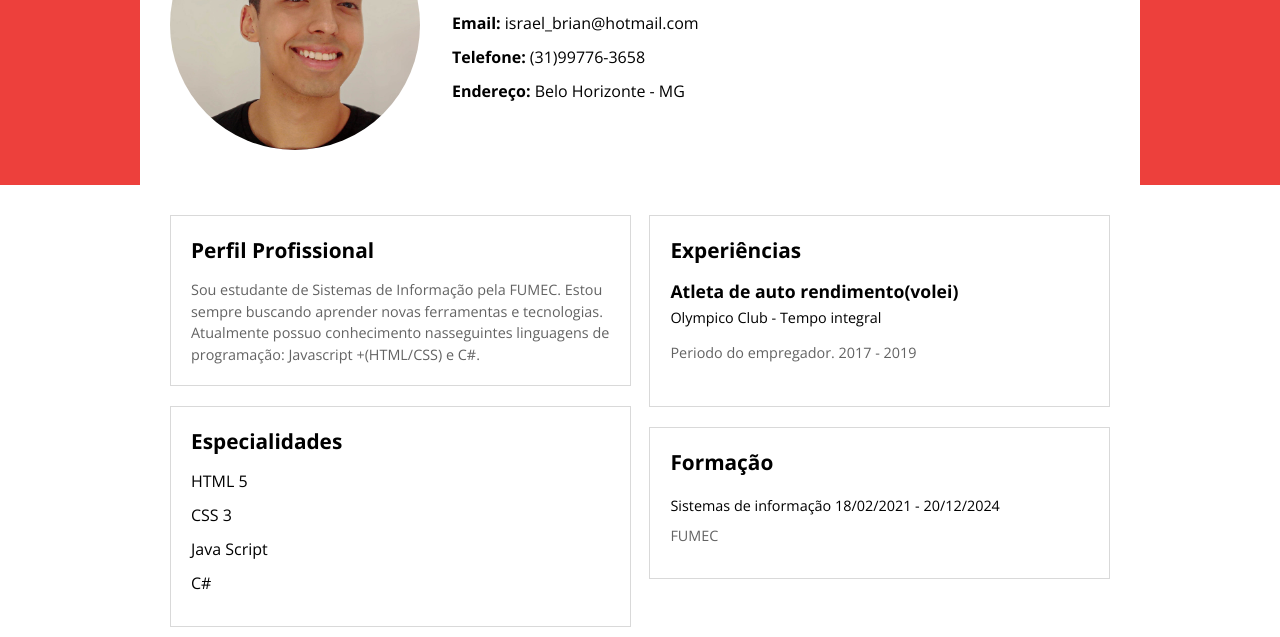
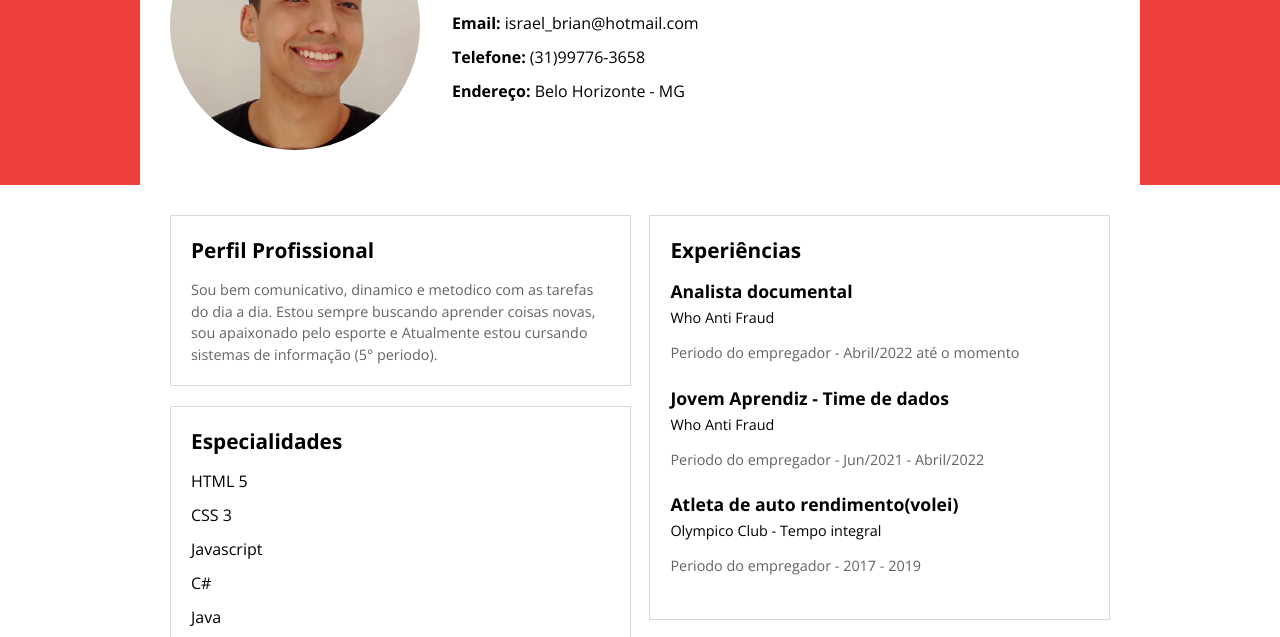
Before and after one commit to israelbrian/Curriculo, a plain HTML site: page index.html in a window 1280 px wide. Shown: the part 160-797 px from the top of the page. Drawn offline with nearby package versions, Linux system fonts and the light colour scheme.

Commit message:
index.html

```diff
--- a/index.html
+++ b/index.html
@@ -48,9 +48,10 @@
             <div class="coluna coluna-esquerda">
                 <section>
                     <h2>Perfil Profissional</h2>
-                    <p>Sou estudante de Sistemas de Informação pela FUMEC.
-                        Estou sempre buscando aprender novas ferramentas
-                        e tecnologias. Atualmente possuo conhecimento nasseguintes linguagens de programação: Javascript +(HTML/CSS) e C#.</p>
+                    <p> Sou bem comunicativo, dinamico e metodico com as tarefas do dia a dia.
+                        Estou sempre buscando aprender coisas novas, sou apaixonado pelo esporte e
+                        Atualmente estou cursando sistemas de informação (5° periodo).
+                    </p>
                 </section>
 
                 <section>
@@ -58,14 +59,18 @@
                     <ul>
                         <li>HTML 5</li>
                         <li>CSS 3</li>
-                        <li>Java Script</li>
+                        <li>Javascript</li>
                         <li>C#</li>
+                        <li>Java</li>
                     </ul>
                 </section>
 
                 <section>
                     <h2>Cursos</h2>
                     <ul>
+                        <li>Desenvolvimento Web Completo
+                            2022 - 20 cursos + 20 projetos
+                            Udemy</li>
                         <li>C# Básico - Fundação Bradesco</li>
                         <li>Java Script - Curso em video</li>
                         <li>Introdução à Lógica
@@ -90,11 +95,26 @@
                     <h2>Experiências</h2>
                     <ul>
                         <li>
+                            <h3>Analista documental</h3>
+                            <strong>Who Anti Fraud</strong>
+                            <p>Periodo do empregador - <strong>Abril/2022 até o momento</strong></p>
+
+                        </li>
+
+                        <li>
+                            <h3>Jovem Aprendiz - Time de dados</h3>
+                            <strong>Who Anti Fraud</strong>
+                            <p>Periodo do empregador - <strong>Jun/2021 - Abril/2022</strong></p>
+
+                        </li>
+
+                        <li>
                             <h3>Atleta de auto rendimento(volei)</h3>
                             <strong>Olympico Club - Tempo integral</strong>
-                            <p>Periodo do empregador. <strong>2017 - 2019</strong></p>
+                            <p>Periodo do empregador - <strong>2017 - 2019</strong></p>
 
                         </li>
+
                     </ul>
                 </section>
 
@@ -102,7 +122,7 @@
 
                     <h2>Formação</h2>
                     <ul>
-                        <li> <strong>Sistemas de informação 18/02/2021 - 20/12/2024</strong>
+                        <li> <strong>Sistemas de informação</strong>
                         <p>FUMEC</p>
                         </li>
                     </ul>
```
